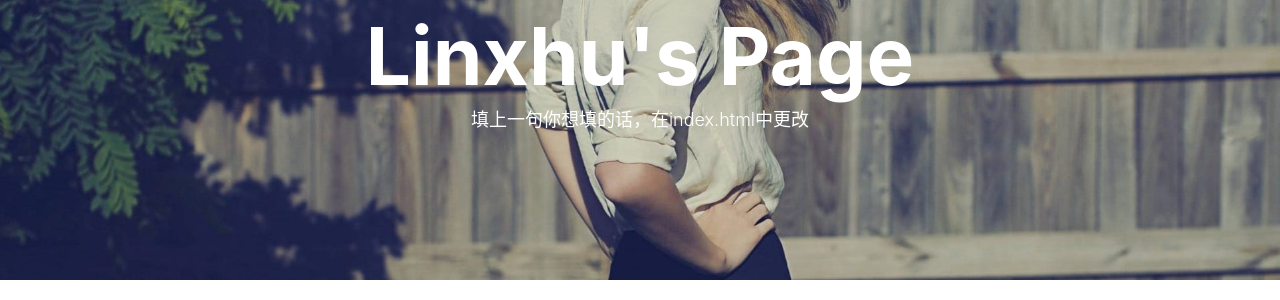
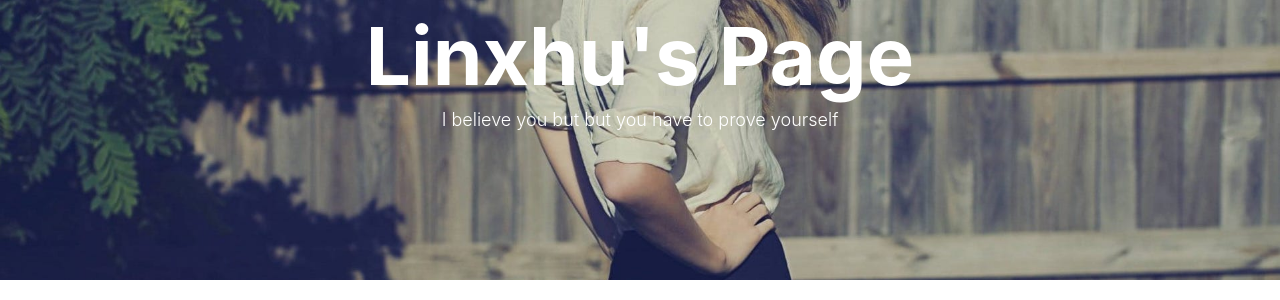
Before and after one commit to mysteryJerryhu/mysteryJerryhu.github.io, a Jekyll site: the page built from index.html, in a window 1280 px wide. Shown: the part 138-438 px from the top of the page. Built offline with Jekyll 4.4.1, drawn with Linux system fonts in a browser that asks for light colours; nearby versions of some CDN libraries; the list of posts is cut into pages by our own code; comment, search, counter and statistics services are not loaded.

Commit message:
Update index.html

```diff
--- a/index.html
+++ b/index.html
@@ -1,6 +1,6 @@
 ---
 layout: page
-description: "填上一句你想填的话，在index.html中更改"
+description: "I believe you but but you have to prove yourself"
 ---
 
 {% for post in paginator.posts %}
```
